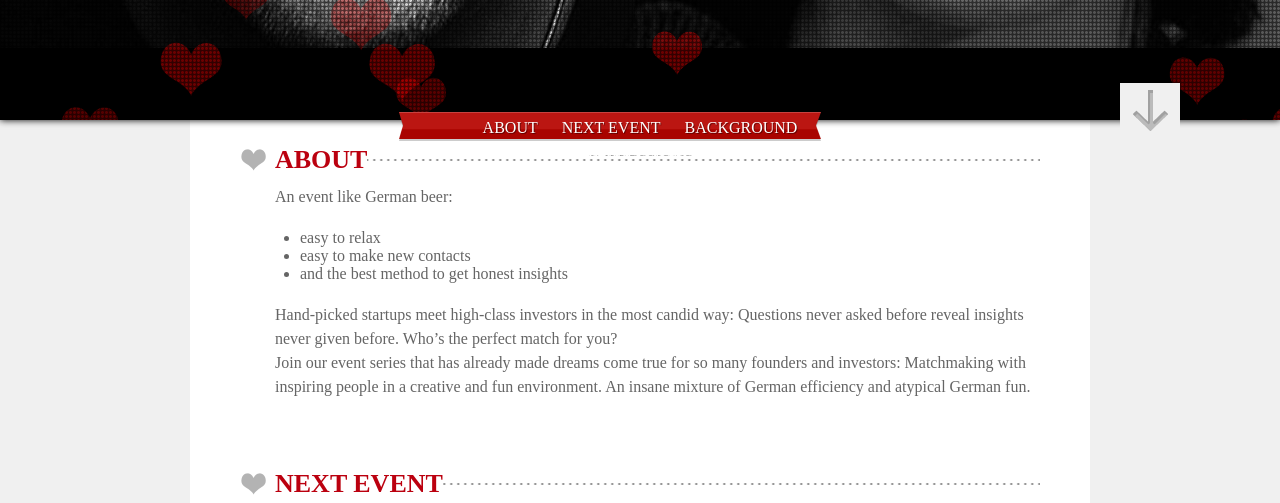
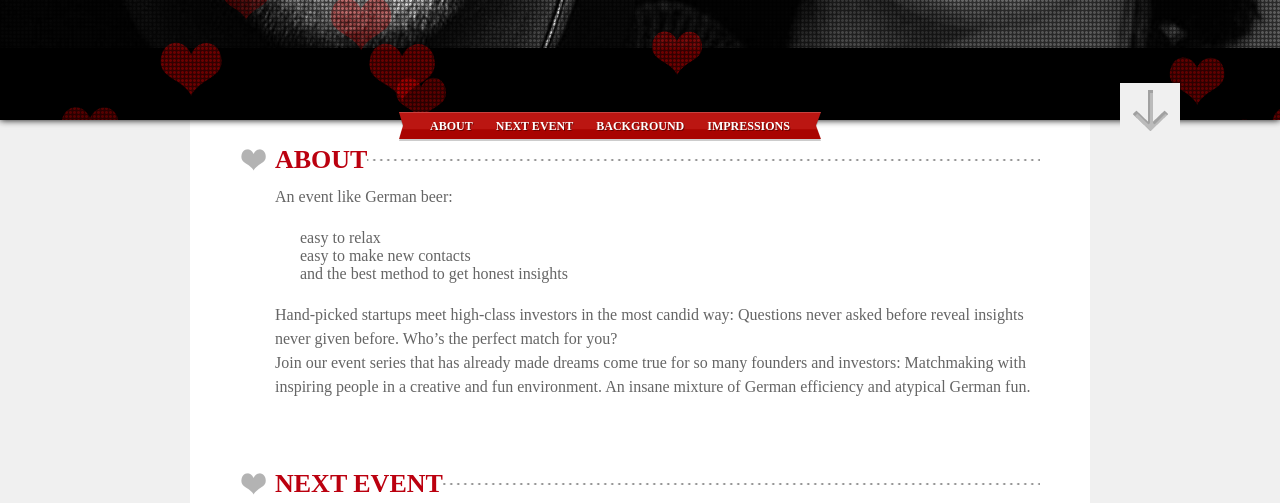
Before and after one commit to InteractiveDatingGame/interactivedatinggame.github.io, a plain HTML site: page index.html in a window 1280 px wide. Shown: the part 730-1233 px from the top of the page. Drawn offline with Linux system fonts and the light colour scheme; a web font is replaced by a local one.

Commit message:
changed ul style

```diff
--- a/stylesheets/application.css
+++ b/stylesheets/application.css
@@ -23,10 +23,14 @@ html {
   line-height: 1;
 }
 
-ul {
+.about ul {
   padding-left: 60px;
   margin-bottom: 20px;
   font: normal 16px museo-sans;
+}
+
+ul {
+  list-style: none;
 }
 
 ul#columnlist {
```
